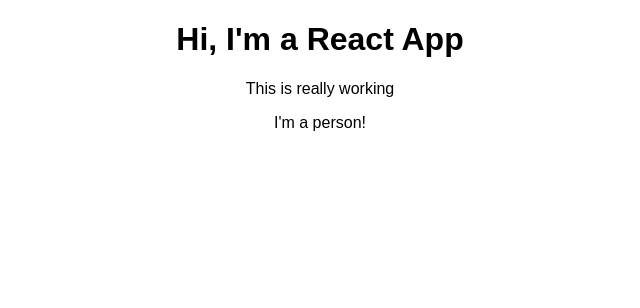
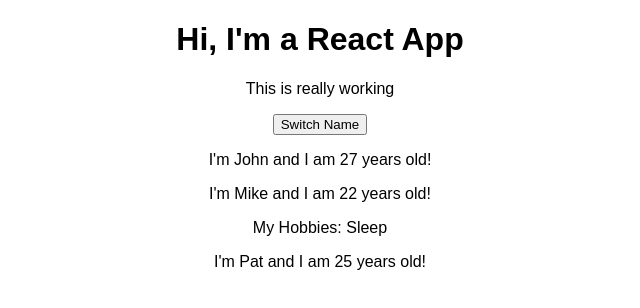
Before and after one commit to jmurphy2404/react-complete-guide, a React (Create React App) app: page / in a window 1280 px wide. Shown: the top 308 px of the page, without its empty margins (320-960 px from the left). Built offline with nearby package versions, Linux system fonts and the light colour scheme.

Commit message:
L38 button/method lesson

```diff
--- a/src/App.js
+++ b/src/App.js
@@ -3,12 +3,27 @@
 import Person from './Person/Person';
 
 class App extends Component {
+  state = {
+    persons: [
+      {name: 'John', age: 27},
+      {name: 'Mike', age: 22},
+      {name: 'Pat', age: 25}
+    ]
+  }
+
+  switchNameHandler = () => {
+    console.log('Was clicked!');
+  }
+
   render() {
    return (
      <div className="App">
        <h1>Hi, I'm a React App</h1>
        <p>This is really working</p>
-       <Person />
+       <button onClick={this.switchNameHandler}>Switch Name</button>
+       <Person name={this.state.persons[0].name} age={this.state.persons[0].age} />
+       <Person name={this.state.persons[1].name} age={this.state.persons[1].age}>My Hobbies: Sleep</Person>
+       <Person name={this.state.persons[2].name} age={this.state.persons[2].age} />
      </div>
    );
    //return React.createElement('div', {className: 'App'}, React.createElement('h1', null, 'Hi, I\'m a React App?'));
--- a/src/Person/Person.js
+++ b/src/Person/Person.js
@@ -1,7 +1,12 @@
 import React from 'react';
 
-const person = () => {
-	return <p>I'm a person!</p>
-};
+const person = (props) => {
+	return (
+		<div>
+			<p>I'm {props.name} and I am {props.age} years old!</p>
+			<p>{props.children}</p>
+		</div>
+	);
+}
 
 export default person;
```
